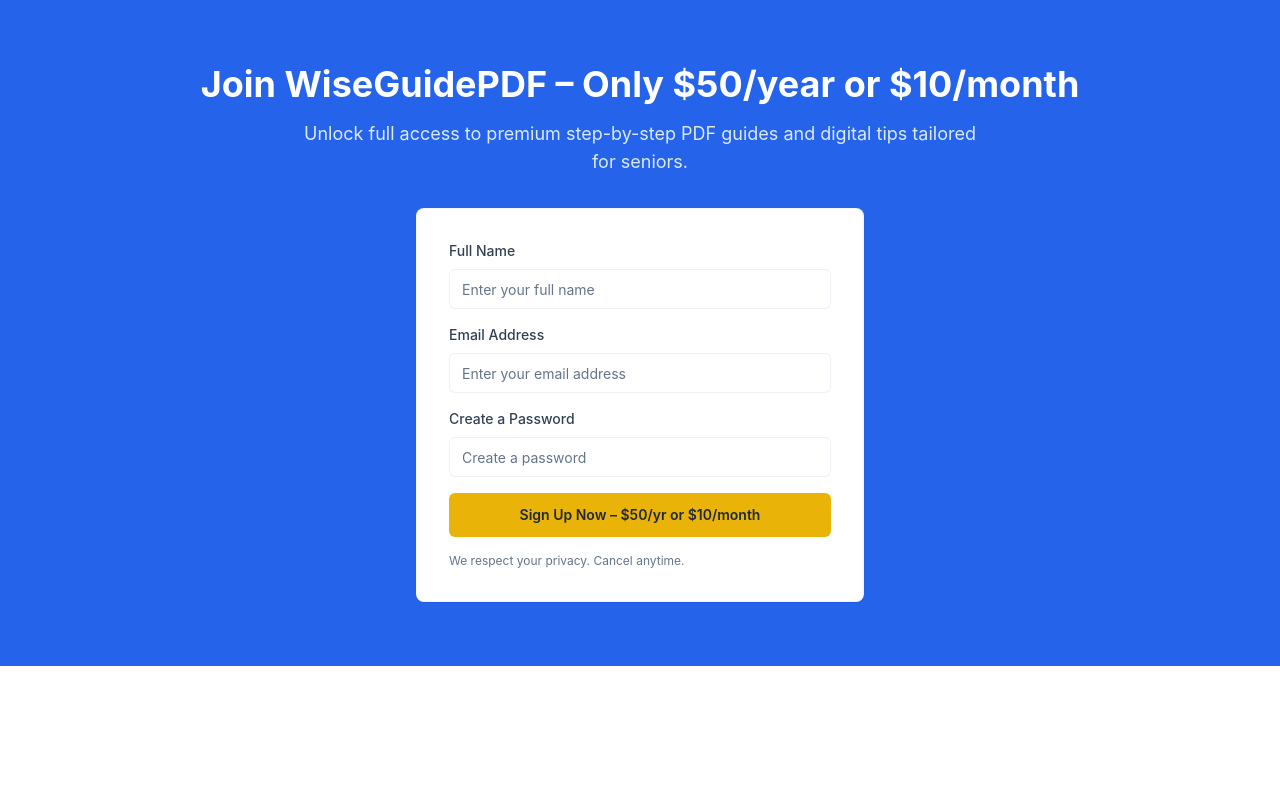
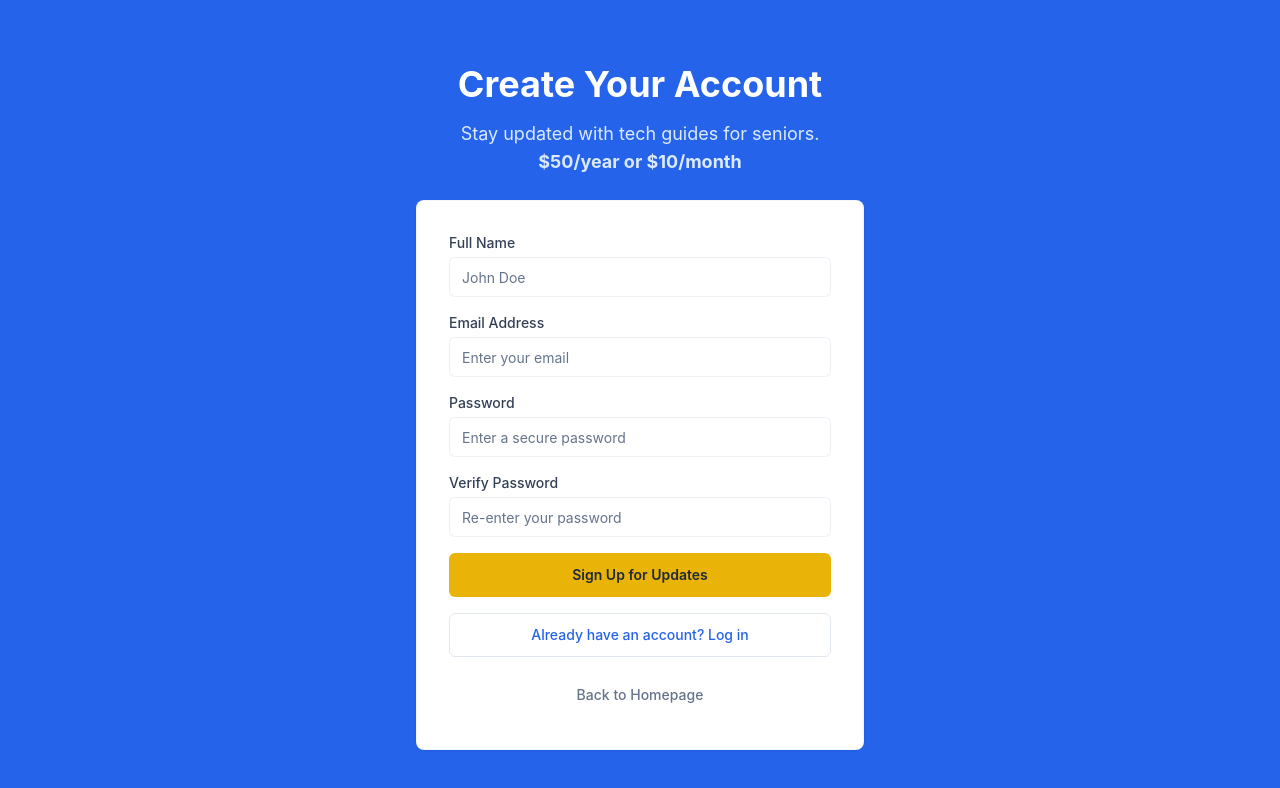
Before and after one commit to dannisherman/wiseguidepdf, a React (Vite) app: page /signup in a window 1280 px wide. Shown: the top 788 px of the page. Built offline with nearby package versions, Linux system fonts and the light colour scheme.

Commit message:
Fix path import for Vite config

```diff
--- a/src/components/AppLayout.tsx
+++ b/src/components/AppLayout.tsx
@@ -4,9 +4,7 @@ import Hero from './Hero';
 import PDFLibrary from './PDFLibrary';
 import EmailSignup from './EmailSignup';
 import Footer from './Footer';
-import { SimpleNav } from "@/components/SeniorUIKit/SimpleNav";
-import { AccessibleButton } from "@/components/SeniorUIKit/AccessibleButton";
-import { TooltipWrapper } from "@/components/SeniorUIKit/TooltipWrapper";
+import { SimpleNav } from './SeniorUIKit/SimpleNav';
 
 interface AppLayoutProps {
   children: React.ReactNode;
--- a/src/components/EmailSignup.tsx
+++ b/src/components/EmailSignup.tsx
@@ -2,31 +2,51 @@ import React, { useState } from 'react';
 import { Button } from '@/components/ui/button';
 import { Input } from '@/components/ui/input';
 import { Card } from '@/components/ui/card';
+import { useNavigate } from 'react-router-dom';
 
 const EmailSignup: React.FC = () => {
-  const [email, setEmail] = useState('');
-  const [name, setName] = useState('');
-  const [password, setPassword] = useState('');
+  const navigate = useNavigate();
+  const [formData, setFormData] = useState({
+    name: '',
+    email: '',
+    password: '',
+    confirmPassword: '',
+  });
   const [subscribed, setSubscribed] = useState(false);
+  const [error, setError] = useState('');
+
+  const handleChange = (e: React.ChangeEvent<HTMLInputElement>) => {
+    setFormData(prev => ({ ...prev, [e.target.name]: e.target.value }));
+  };
 
   const handleSubmit = (e: React.FormEvent) => {
     e.preventDefault();
-    if (email && name && password) {
-      setSubscribed(true);
-      setEmail('');
-      setName('');
-      setPassword('');
+    setError('');
+
+    const { name, email, password, confirmPassword } = formData;
+    if (!name || !email || !password || !confirmPassword) {
+      setError('All fields are required.');
+      return;
     }
+
+    if (password !== confirmPassword) {
+      setError('Passwords do not match.');
+      return;
+    }
+
+    setSubscribed(true);
+    setFormData({ name: '', email: '', password: '', confirmPassword: '' });
   };
 
   return (
-    <div className="py-16 px-4 bg-blue-600">
-      <div className="max-w-4xl mx-auto text-center">
+    <div className="py-16 px-4 bg-blue-600 min-h-screen">
+      <div className="max-w-xl mx-auto text-center">
         <h2 className="text-3xl md:text-4xl font-bold text-white mb-4">
-          Join WiseGuidePDF – Only $50/year or $10/month
+          Create Your Account
         </h2>
-        <p className="text-lg text-blue-100 mb-8 max-w-2xl mx-auto">
-          Unlock full access to premium step-by-step PDF guides and digital tips tailored for seniors.
+        <p className="text-lg text-blue-100 mb-6">
+          Stay updated with tech guides for seniors. <br />
+          <strong>$50/year or $10/month</strong>
         </p>
 
         <Card className="p-8 bg-white max-w-md mx-auto">
@@ -34,65 +54,95 @@ const EmailSignup: React.FC = () => {
             <div className="text-center">
               <div className="text-4xl mb-4">✅</div>
               <h3 className="text-xl font-semibold text-slate-800 mb-2">
-                Thank You for Joining!
+                Thank You!
               </h3>
               <p className="text-slate-600">
-                You're now subscribed and will receive new guides and digital tips directly via email.
+                You'll receive our latest guides and tips via email.
               </p>
+              <Button onClick={() => navigate('/')} className="mt-6">
+                Back to Homepage
+              </Button>
             </div>
           ) : (
             <form onSubmit={handleSubmit} className="space-y-4 text-left">
+              {error && <p className="text-red-600 text-sm">{error}</p>}
               <div>
-                <label htmlFor="name" className="block text-sm font-medium text-slate-700 mb-2">
+                <label htmlFor="name" className="block text-sm font-medium text-slate-700 mb-1">
                   Full Name
                 </label>
                 <Input
                   id="name"
-                  type="text"
-                  value={name}
-                  onChange={(e) => setName(e.target.value)}
-                  placeholder="Enter your full name"
-                  className="w-full"
+                  name="name"
+                  value={formData.name}
+                  onChange={handleChange}
+                  placeholder="John Doe"
                   required
                 />
               </div>
               <div>
-                <label htmlFor="email" className="block text-sm font-medium text-slate-700 mb-2">
+                <label htmlFor="email" className="block text-sm font-medium text-slate-700 mb-1">
                   Email Address
                 </label>
                 <Input
                   id="email"
+                  name="email"
                   type="email"
-                  value={email}
-                  onChange={(e) => setEmail(e.target.value)}
-                  placeholder="Enter your email address"
-                  className="w-full"
+                  value={formData.email}
+                  onChange={handleChange}
+                  placeholder="Enter your email"
                   required
                 />
               </div>
               <div>
-                <label htmlFor="password" className="block text-sm font-medium text-slate-700 mb-2">
-                  Create a Password
+                <label htmlFor="password" className="block text-sm font-medium text-slate-700 mb-1">
+                  Password
                 </label>
                 <Input
                   id="password"
+                  name="password"
                   type="password"
-                  value={password}
-                  onChange={(e) => setPassword(e.target.value)}
-                  placeholder="Create a password"
-                  className="w-full"
+                  value={formData.password}
+                  onChange={handleChange}
+                  placeholder="Enter a secure password"
                   required
                 />
               </div>
+              <div>
+                <label htmlFor="confirmPassword" className="block text-sm font-medium text-slate-700 mb-1">
+                  Verify Password
+                </label>
+                <Input
+                  id="confirmPassword"
+                  name="confirmPassword"
+                  type="password"
+                  value={formData.confirmPassword}
+                  onChange={handleChange}
+                  placeholder="Re-enter your password"
+                  required
+                />
+              </div>
+
+              <Button type="submit" className="w-full bg-yellow-500 hover:bg-yellow-600 text-slate-800 font-semibold">
+                Sign Up for Updates
+              </Button>
+
               <Button
-                type="submit"
-                className="w-full bg-yellow-500 hover:bg-yellow-600 text-slate-800 font-semibold"
+                type="button"
+                variant="outline"
+                className="w-full text-blue-600 hover:bg-blue-50"
+                onClick={() => navigate('/login')}
               >
-                Sign Up Now – $50/yr or $10/month
+                Already have an account? Log in
               </Button>
-              <p className="text-xs text-slate-500">
-                We respect your privacy. Cancel anytime.
-              </p>
+
+              <Button
+                type="button"
+                variant="ghost"
+                className="w-full text-slate-500"
+                onClick={() => navigate('/')}
+              >
+                Back to Homepage
+              </Button>
             </form>
           )}
         </Card>
--- a/src/components/SeniorUIKit/SimpleNav.tsx
+++ b/src/components/SeniorUIKit/SimpleNav.tsx
@@ -1,10 +1,20 @@
-import React from "react";
 import { Link } from "react-router-dom";
 
-export const SimpleNav = () => (
-  <nav className="flex gap-6 p-4 text-lg bg-white border-b shadow-sm justify-center">
-    <Link to="/#library">PDF Guides</Link>
-    <Link to="/#tips">Digital Tips</Link>
-    <Link to="/#contact">Contact</Link>
-  </nav>
-);
+export const SimpleNav = () => {
+  return (
+    <nav className="flex flex-wrap justify-center gap-6 py-4 text-lg bg-white border-b shadow-sm">
+      <Link to="/#library" className="text-slate-800 hover:text-blue-600 font-semibold">
+        PDF Guides
+      </Link>
+      <Link to="/#tips" className="text-slate-800 hover:text-blue-600 font-semibold">
+        Digital Tips
+      </Link>
+      <Link to="/#contact" className="text-slate-800 hover:text-blue-600 font-semibold">
+        Contact
+      </Link>
+      <Link to="/signup" className="text-slate-800 hover:text-blue-600 font-semibold">
+        Sign Up
+      </Link>
+    </nav>
+  );
+};
--- a/src/components/SeniorUIKit/TooltipWrapper.tsx
+++ b/src/components/SeniorUIKit/TooltipWrapper.tsx
@@ -1,5 +1,4 @@
 import * as Tooltip from "@radix-ui/react-tooltip";
-import React from "react";
 
 interface TooltipWrapperProps {
   label: string;
@@ -10,7 +9,10 @@ export const TooltipWrapper = ({ label, children }: TooltipWrapperProps) => (
   <Tooltip.Provider>
     <Tooltip.Root>
       <Tooltip.Trigger asChild>{children}</Tooltip.Trigger>
-      <Tooltip.Content side="top" className="bg-black text-white px-3 py-2 rounded shadow-lg z-50">
+      <Tooltip.Content
+        side="top"
+        className="bg-black text-white text-sm px-3 py-2 rounded-md shadow-lg z-50"
+      >
         {label}
         <Tooltip.Arrow className="fill-black" />
       </Tooltip.Content>
```
Also changed, not shown: src/components/SeniorUIKit/AccessibleButton.tsx (line endings or trailing spaces).
